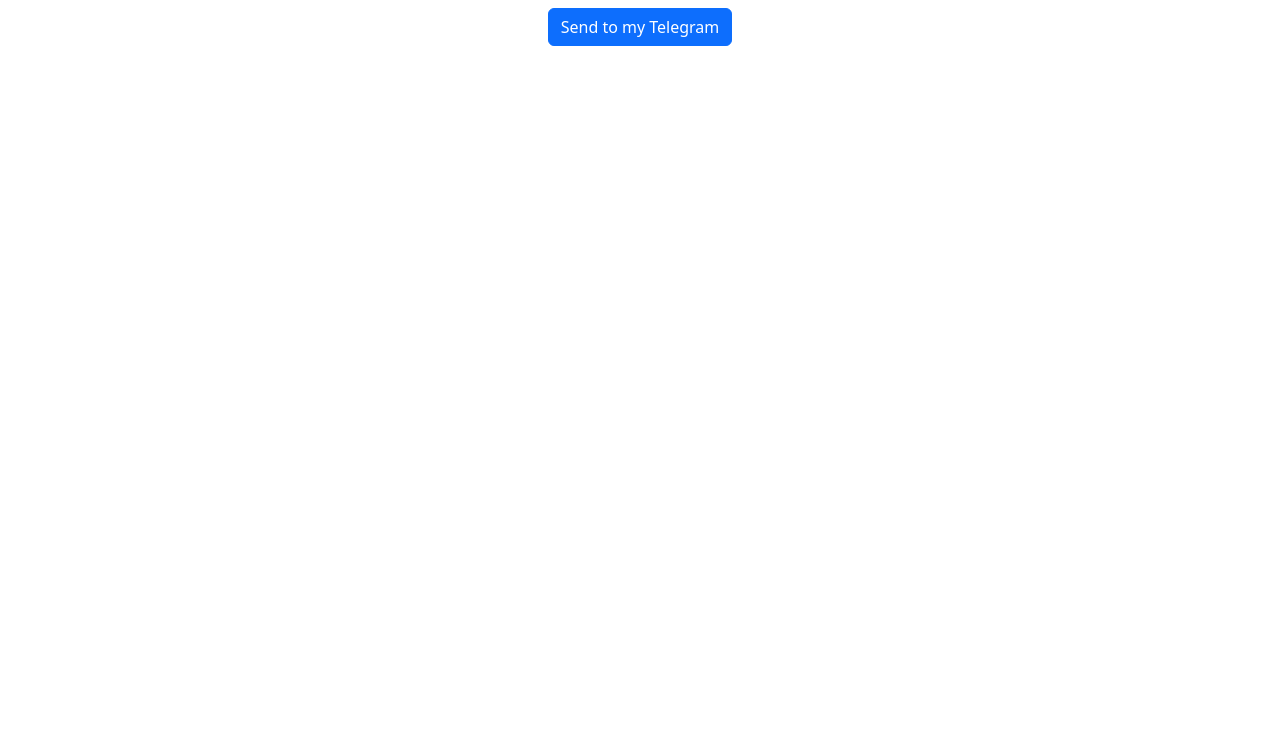
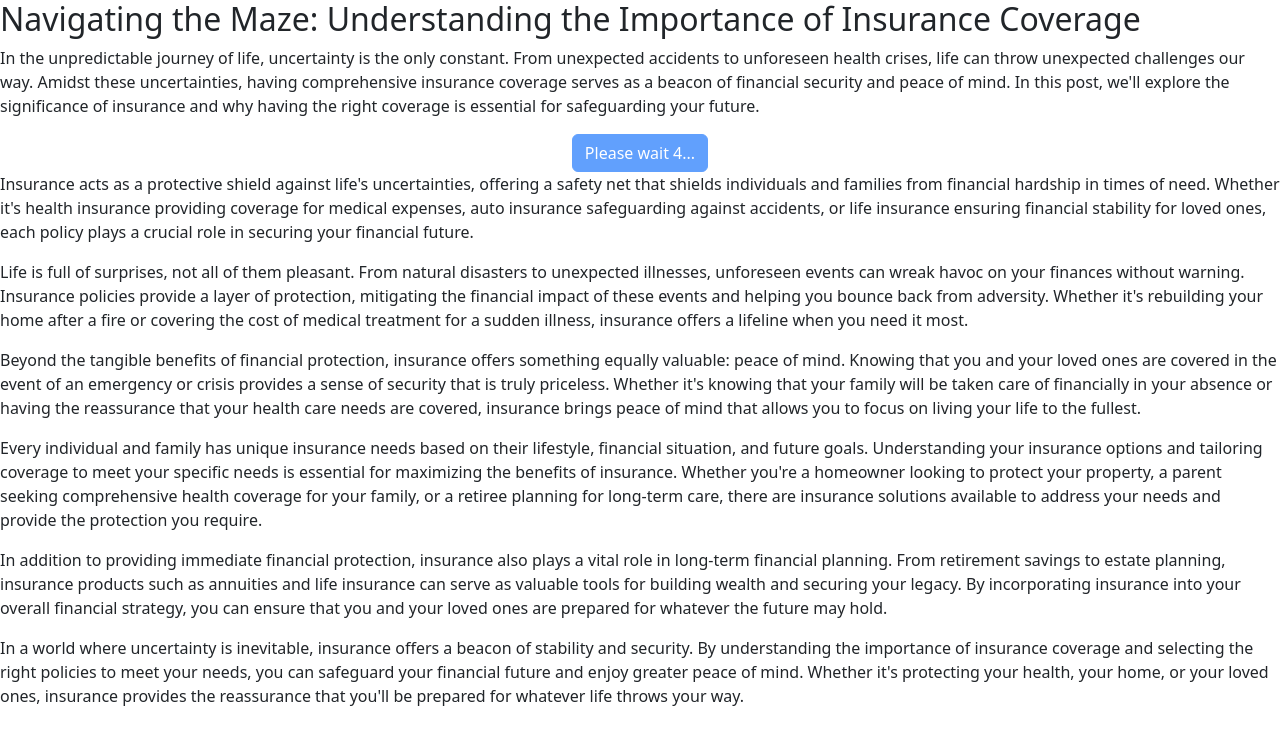
Before and after one commit to animemoeus/backend, a Django app: template twitter_downloader/templates/twitter_downloader/download.html in a window 1280 px wide. Shown: the top 745 px of the page. Run offline with Django 4.2, Linux system fonts and the light colour scheme; the template is opened without the code that fills it: most values are stand-ins (such as "Sample title", 1, 10 or a date in 2020); some libraries are stand-ins or nearby versions.

Commit message:
Update count variable and add insurance content

```diff
--- a/twitter_downloader/templates/twitter_downloader/components/download_button.html
+++ b/twitter_downloader/templates/twitter_downloader/components/download_button.html
@@ -8,7 +8,7 @@
     </div>
   </form>
   <script>
-    let count = 5;
+    let count = 10;
 
     function updateCountdown() {
       const countdownElement = document.getElementById("downloadButton");
--- a/twitter_downloader/templates/twitter_downloader/download.html
+++ b/twitter_downloader/templates/twitter_downloader/download.html
@@ -1,6 +1,10 @@
 {% extends "twitter_downloader/base.html" %}
 
 {% block content %}
+  <h2>Navigating the Maze: Understanding the Importance of Insurance Coverage</h2>
+  <p>
+    In the unpredictable journey of life, uncertainty is the only constant. From unexpected accidents to unforeseen health crises, life can throw unexpected challenges our way. Amidst these uncertainties, having comprehensive insurance coverage serves as a beacon of financial security and peace of mind. In this post, we'll explore the significance of insurance and why having the right coverage is essential for safeguarding your future.
+  </p>
   <script async
           src="https://pagead2.googlesyndication.com/pagead/js/adsbygoogle.js?client=ca-pub-3865845660755241"
           crossorigin="anonymous"></script>
@@ -15,6 +19,15 @@
     (adsbygoogle = window.adsbygoogle || []).push({});
   </script>
   {% include "twitter_downloader/components/download_button.html" %}
+  <p>
+    Insurance acts as a protective shield against life's uncertainties, offering a safety net that shields individuals and families from financial hardship in times of need. Whether it's health insurance providing coverage for medical expenses, auto insurance safeguarding against accidents, or life insurance ensuring financial stability for loved ones, each policy plays a crucial role in securing your financial future.
+  </p>
+  <p>
+    Life is full of surprises, not all of them pleasant. From natural disasters to unexpected illnesses, unforeseen events can wreak havoc on your finances without warning. Insurance policies provide a layer of protection, mitigating the financial impact of these events and helping you bounce back from adversity. Whether it's rebuilding your home after a fire or covering the cost of medical treatment for a sudden illness, insurance offers a lifeline when you need it most.
+  </p>
+  <p>
+    Beyond the tangible benefits of financial protection, insurance offers something equally valuable: peace of mind. Knowing that you and your loved ones are covered in the event of an emergency or crisis provides a sense of security that is truly priceless. Whether it's knowing that your family will be taken care of financially in your absence or having the reassurance that your health care needs are covered, insurance brings peace of mind that allows you to focus on living your life to the fullest.
+  </p>
   <script async
           src="https://pagead2.googlesyndication.com/pagead/js/adsbygoogle.js?client=ca-pub-3865845660755241"
           crossorigin="anonymous"></script>
@@ -28,4 +41,13 @@
   <script>
     (adsbygoogle = window.adsbygoogle || []).push({});
   </script>
+  <p>
+    Every individual and family has unique insurance needs based on their lifestyle, financial situation, and future goals. Understanding your insurance options and tailoring coverage to meet your specific needs is essential for maximizing the benefits of insurance. Whether you're a homeowner looking to protect your property, a parent seeking comprehensive health coverage for your family, or a retiree planning for long-term care, there are insurance solutions available to address your needs and provide the protection you require.
+  </p>
+  <p>
+    In addition to providing immediate financial protection, insurance also plays a vital role in long-term financial planning. From retirement savings to estate planning, insurance products such as annuities and life insurance can serve as valuable tools for building wealth and securing your legacy. By incorporating insurance into your overall financial strategy, you can ensure that you and your loved ones are prepared for whatever the future may hold.
+  </p>
+  <p>
+    In a world where uncertainty is inevitable, insurance offers a beacon of stability and security. By understanding the importance of insurance coverage and selecting the right policies to meet your needs, you can safeguard your financial future and enjoy greater peace of mind. Whether it's protecting your health, your home, or your loved ones, insurance provides the reassurance that you'll be prepared for whatever life throws your way.
+  </p>
 {% endblock content %}
```
